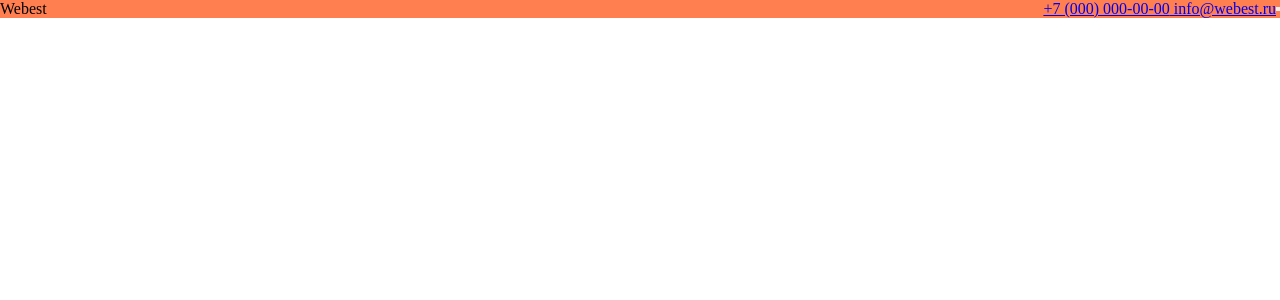
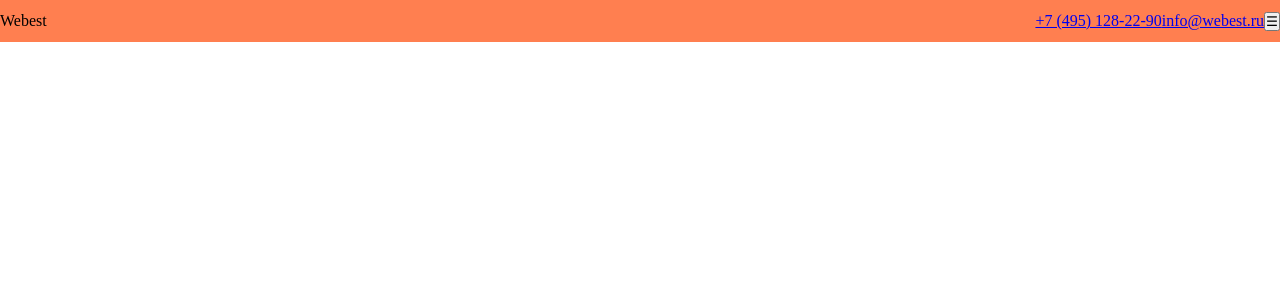
Before and after one commit to ChillSquad/webest-project, a Vue app: page / in a window 1280 px wide. Shown: the top 300 px of the page. Built offline with nearby package versions, Linux system fonts and the light colour scheme.

Commit message:
add mail

```diff
--- a/src/assets/scss/components/_header.scss
+++ b/src/assets/scss/components/_header.scss
@@ -4,6 +4,7 @@
   &__inner {
     display: flex;
     align-items: center;
+    height: 42px;
   }
 
   &__contacts {
--- a/src/components/BaseHeader.vue
+++ b/src/components/BaseHeader.vue
@@ -1,5 +1,6 @@
 <script setup>
 import CompanyPhone from "./CompanyPhone.vue";
+import CompanyMail from "./CompanyMail.vue";
 </script>
 
 <template>
@@ -8,14 +9,12 @@ import CompanyPhone from "./CompanyPhone.vue";
       <div class="header__logo">Webest</div>
 
       <div class="header__contacts">
-        <CompanyPhone phone="+7 (000) 000-00-00" />
+        <CompanyPhone phone="+7 (495) 128-22-90" />
 
-        <a class="page-header__link" href="mailto:info@webest.ru">
-          info@webest.ru
-        </a>
+        <CompanyMail mail="info@webest.ru" />
       </div>
 
-      <button type="button" class="header__burger"></button>
+      <button type="button" class="header__burger">☰</button>
     </div>
   </header>
 </template>
--- /dev/null
+++ b/src/components/CompanyMail.vue
@@ -0,0 +1,12 @@
+<script setup>
+defineProps({
+  mail: {
+    type: [String, null],
+    default: null,
+  },
+});
+</script>
+
+<template>
+  <a v-if="mail" :href="`mailto:${mail}`">{{ mail }}</a>
+</template>
```
